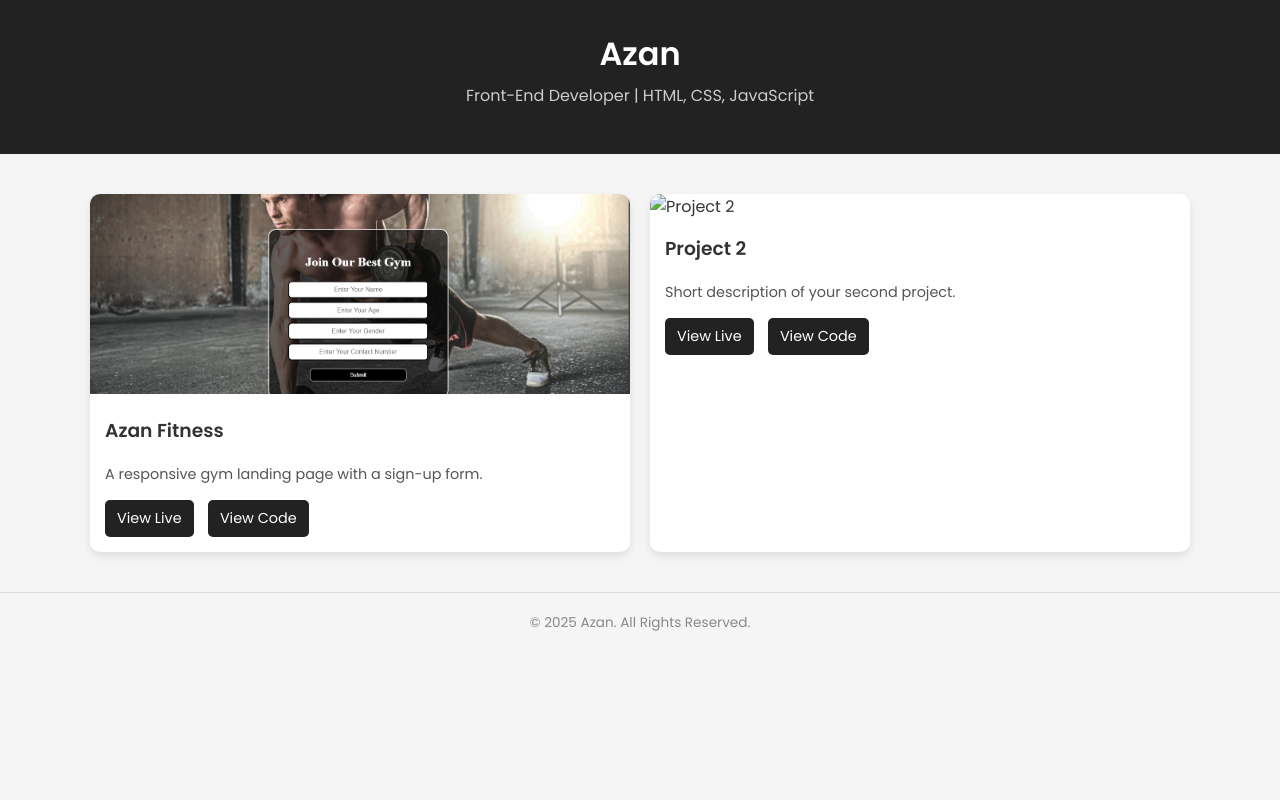
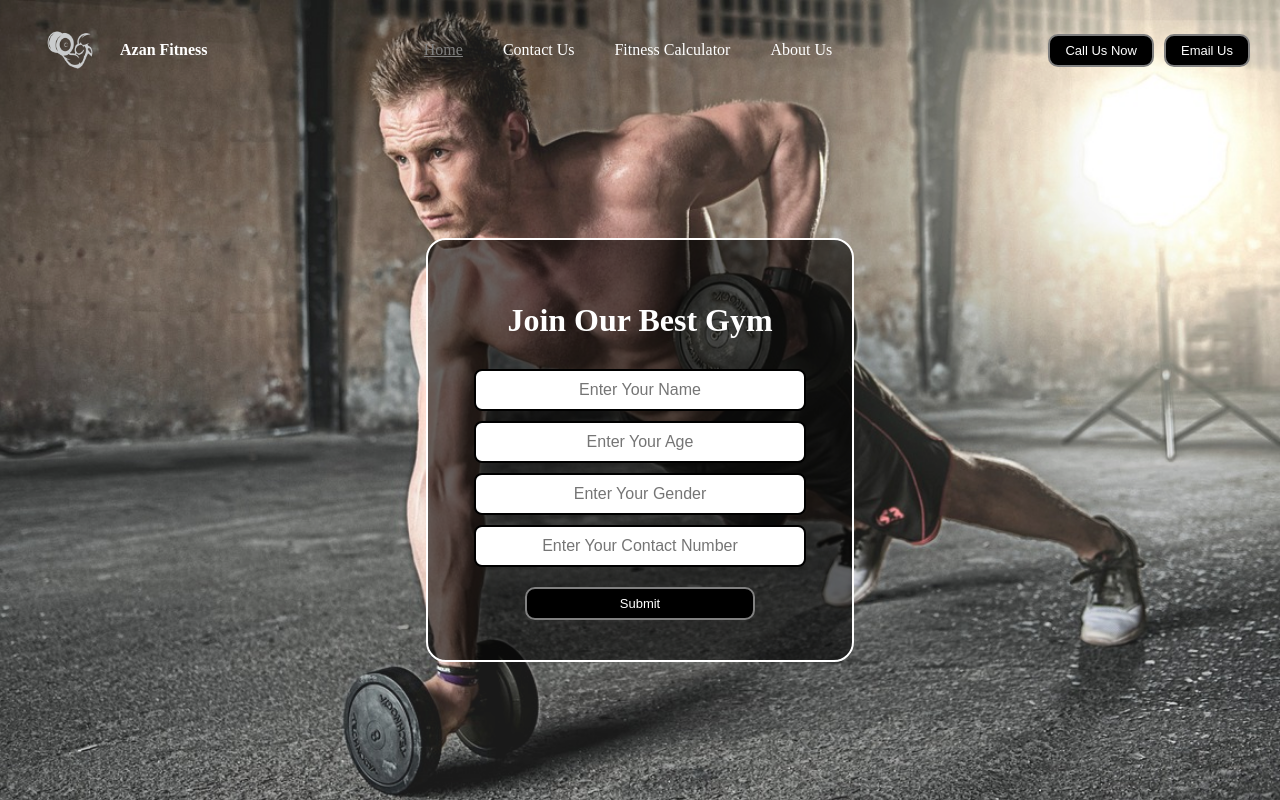
Before and after one commit to azantariq/azantariq.github.io, a plain HTML site: page index.html in a window 1280 px wide. Drawn offline with Linux system fonts and the light colour scheme.

Commit message:
Add files via upload

```diff
--- a/index.html
+++ b/index.html
@@ -1,156 +1,192 @@
 <!DOCTYPE html>
 <html lang="en">
 <head>
-  <meta charset="UTF-8">
-  <meta name="viewport" content="width=device-width, initial-scale=1.0">
-  <title>Azan | Front-End Developer</title>
-  <link rel="preconnect" href="https://fonts.googleapis.com">
-  <link rel="preconnect" href="https://fonts.gstatic.com" crossorigin>
-  <link href="https://fonts.googleapis.com/css2?family=Poppins:wght@400;600&display=swap" rel="stylesheet">
+  <meta charset="UTF-8" />
+  <meta name="viewport" content="width=device-width, initial-scale=1.0" />
+  <title>Azan Fitness</title>
+  <link rel="preconnect" href="https://fonts.googleapis.com" />
+  <link rel="preconnect" href="https://fonts.gstatic.com" crossorigin />
+  <link
+    href="https://fonts.googleapis.com/css2?family=Noto+Serif+Display:ital,wght@0,100..900;1,100..900&display=swap"
+    rel="stylesheet"
+  />
 
   <style>
     body {
-      font-family: 'Poppins', sans-serif;
+      font-family: 'Times New Roman', Times, serif;
       margin: 0;
       padding: 0;
-      background-color: #f5f5f5;
-      color: #333;
+      /* background: url("bg.jpg") no-repeat center center/cover; */
+      color: white;
+      height: 100vh;
+      display: flex;
+      flex-direction: column;
     }
 
     header {
-      background-color: #222;
-      color: white;
-      text-align: center;
-      padding: 30px 10px;
+      display: flex;
+      justify-content: space-between;
+      align-items: center;
+      padding: 10px 30px;
     }
 
-    header h1 {
-      margin: 0;
-      font-size: 2rem;
+    .left {
+      display: flex;
+      align-items: center;
+      gap: 10px;
     }
 
-    header p {
-      margin-top: 5px;
-      font-size: 1rem;
-      color: #ccc;
+    .left img {
+      width: 80px;
+      filter: invert(100%);
     }
 
-    .projects {
-      max-width: 1100px;
-      margin: 40px auto;
-      display: grid;
-      grid-template-columns: repeat(auto-fit, minmax(300px, 1fr));
-      gap: 20px;
-      padding: 0 20px;
+    .left div {
+      font-size: 16px;
+      font-weight: bold;
     }
 
-    .project-card {
-      background: white;
-      border-radius: 10px;
-      overflow: hidden;
-      box-shadow: 0 4px 8px rgba(0,0,0,0.1);
-      transition: transform 0.2s ease;
+    .mid {
+      flex: 1;
+      display: flex;
+      justify-content: center;
     }
 
-    .project-card:hover {
-      transform: translateY(-5px);
+    .navbar {
+      list-style: none;
+      padding: 0;
+      margin: 0;
+      display: flex;
+      gap: 20px;
     }
 
-    .project-card img {
-      width: 100%;
-      height: 200px;
-      object-fit: cover;
+    .navbar li a {
+      color: white;
+      text-decoration: none;
+      font-size: 16px;
+      padding: 10px;
     }
 
-    .project-info {
-      padding: 15px;
+    .navbar li a:hover,
+    .navbar li a.active {
+      text-decoration: underline;
+      color: grey;
     }
 
-    .project-info h3 {
-      margin-top: 0;
+    .right {
+      display: flex;
+      gap: 10px;
     }
 
-    .project-info p {
-      font-size: 0.9rem;
-      color: #555;
+    .btn {
+      background-color: black;
+      color: white;
+      padding: 7px 15px;
+      border: 2px solid grey;
+      border-radius: 10px;
+      font-size: 13px;
+      cursor: pointer;
     }
 
-    .buttons {
-      margin-top: 15px;
+    .btn:hover {
+      background-color: rgb(59, 58, 58);
     }
 
-    .buttons a {
-      text-decoration: none;
-      color: white;
-      background-color: #222;
-      padding: 8px 12px;
-      border-radius: 5px;
-      font-size: 0.9rem;
-      margin-right: 10px;
-      display: inline-block;
-      transition: background-color 0.2s ease;
+    /* Flex container for the form section */
+    .main {
+      flex: 1;
+      display: flex;
+      justify-content: center;
+      align-items: center;
     }
 
-    .buttons a:hover {
-      background-color: #555;
+    .container {
+      background-color: rgba(0, 0, 0, 0.6);
+      border: 2px solid white;
+      padding: 40px 20px;
+      width: 30%;
+      border-radius: 20px;
     }
 
-    footer {
+    .container h1 {
       text-align: center;
-      padding: 20px;
-      font-size: 0.85rem;
-      color: #888;
-      border-top: 1px solid #ddd;
-      margin-top: 40px;
+      margin-bottom: 30px;
     }
 
-    @media(max-width: 500px) {
-      header h1 {
-        font-size: 1.5rem;
-      }
+    .form-group input {
+      display: block;
+      width: 80%;
+      padding: 10px;
+      margin: 10px auto;
+      font-size: 16px;
+      border: 2px solid black;
+      border-radius: 8px;
+      text-align: center;
     }
+
+    .container button {
+      display: block;
+      width: 60%;
+      margin: 20px auto 0;
+    }
+    .bg-img {
+  position: fixed;
+  top: 0;
+  left: 0;
+  height: 100vh;
+  width: 100vw;
+  object-fit: cover;
+  opacity: 0.9; /* Lower = dimmer background */
+  z-index: -1;   /* Send it behind all content */
+}
+
   </style>
 </head>
+
 <body>
 
-  <header>
-    <h1>Azan</h1>
-    <p>Front-End Developer | HTML, CSS, JavaScript</p>
+  <img src="bg.jpg" class="bg-img" alt="Background Image" />
+
+  <header class="header">
+    <div class="left">
+      <img src="gym.png" alt="Gym Logo" />
+      <div>Azan Fitness</div>
+    </div>
+
+    <div class="mid">
+      <ul class="navbar">
+        <li><a href="#" class="active">Home</a></li>
+        <li><a href="#">Contact Us</a></li>
+        <li><a href="#">Fitness Calculator</a></li>
+        <li><a href="#">About Us</a></li>
+      </ul>
+    </div>
+
+    <div class="right">
+      <button class="btn">Call Us Now</button>
+      <button class="btn">Email Us</button>
+    </div>
   </header>
 
-  <section class="projects">
-
-    <!-- Project 1 -->
-    <div class="project-card">
-      <img src="azan-fitness-thumbnail.png" alt="Azan Fitness Project">
-      <div class="project-info">
-        <h3>Azan Fitness</h3>
-        <p>A responsive gym landing page with a sign-up form.</p>
-        <div class="buttons">
-          <a href="https://your-live-link.com" target="_blank">View Live</a>
-          <a href="https://github.com/yourusername/azan-fitness" target="_blank">View Code</a>
+  <div class="main">
+    <div class="container">
+      <h1>Join Our Best Gym</h1>
+      <form action="noaction.php">
+        <div class="form-group">
+          <input type="text" placeholder="Enter Your Name" />
         </div>
-      </div>
+        <div class="form-group">
+          <input type="text" placeholder="Enter Your Age" />
+        </div>
+        <div class="form-group">
+          <input type="text" placeholder="Enter Your Gender" />
+        </div>
+        <div class="form-group">
+          <input type="text" placeholder="Enter Your Contact Number" />
+        </div>
+        <button class="btn">Submit</button>
+      </form>
     </div>
-
-    <!-- Project 2 -->
-    <div class="project-card">
-      <img src="project2-thumbnail.jpg" alt="Project 2">
-      <div class="project-info">
-        <h3>Project 2</h3>
-        <p>Short description of your second project.</p>
-        <div class="buttons">
-          <a href="https://your-live-link.com" target="_blank">View Live</a>
-          <a href="https://github.com/yourusername/project2" target="_blank">View Code</a>
-        </div>
-      </div>
-    </div>
-
-  </section>
-
-  <footer>
-    &copy; 2025 Azan. All Rights Reserved.
-  </footer>
-
+  </div>
 </body>
 </html>
```
Also changed, not shown: bg.jpg (added), gym.png (added).
